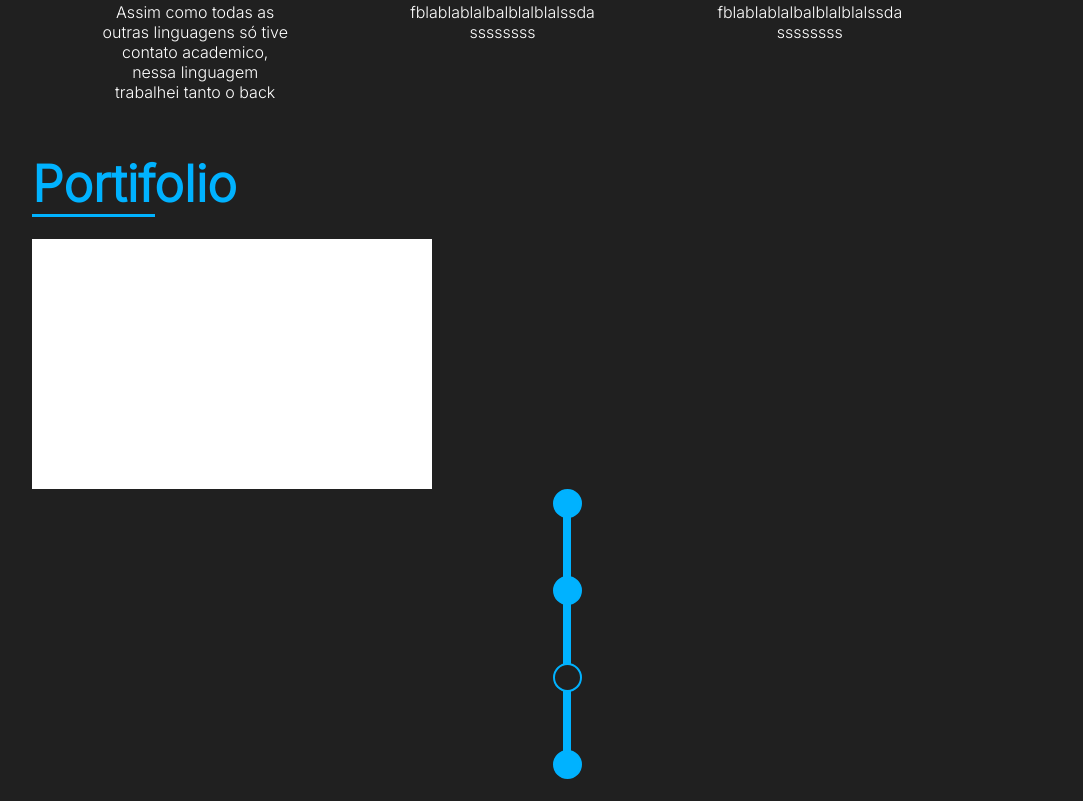
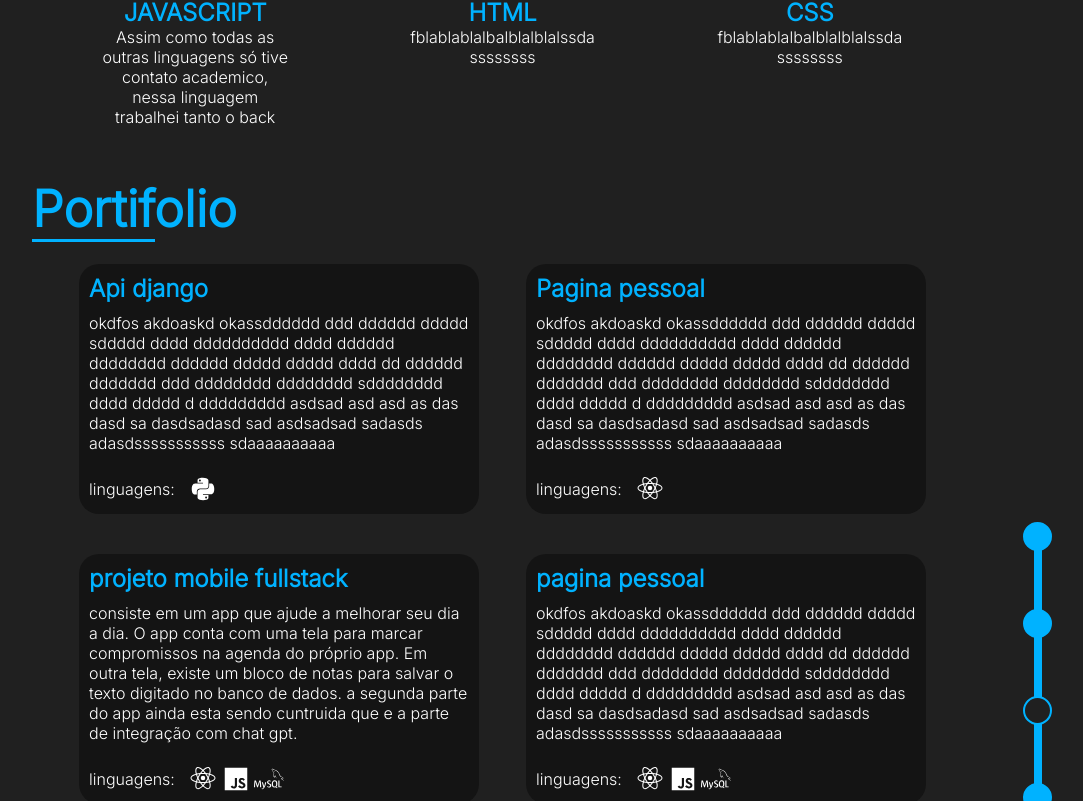
Before and after one commit to waccampos/Pagina-pessoal, a React (Vite) app: page / in a window 1280 px wide. Shown: the part 1999-2800 px from the top of the page, without its empty margins (88-1171 px from the left). Built offline with nearby package versions, Linux system fonts and the light colour scheme; a web font is replaced by a local one.

Commit message:
foi adicionado um menu hamburguer no media query.obs consertar o menu hamburguer

```diff
--- a/src/App.jsx
+++ b/src/App.jsx
@@ -2,7 +2,6 @@ import React,{ useState, useEffect } from 'react'
 
 import './styles/main.scss'
 import './styles/globals.scss'
-
 
 import MenuHeader from './components/MenuHeader'
 import BubbleSocial from './components/BubbleSocial'
@@ -17,6 +16,7 @@ import { BiLogoReact ,BiLogoPython,BiLogoJavascript,BiLogoHtml5, BiLogoCss3} fro
 import { AiOutlineArrowUp } from "react-icons/ai";
 import { MdOutlineMailOutline ,MdOutlineKeyboardDoubleArrowDown } from "react-icons/md";
 import {BsGithub, BsWhatsapp} from "react-icons/bs"
+import {SiMysql} from "react-icons/si"
 
 
 
@@ -103,14 +103,15 @@ export default function App() {
       </div>
 
       <section className='container-sobremim' id='sobremim'>
+      <TitleSessao title="Sobre mim"/>
         <div className='conteudo-sobremim'>
-          <TitleSessao title="Sobre mim"/>
 
-          <div>
             <p>
               olá, meu nome e willams campos Sou um jovem iniciante no mercado de trabalho e amante da tecnologia, busco fazer parte de uma empresa para que eu possa contribuir e aprender cada vez mais. Tenho como objetivo aperfeiçoar minhas skills técnicas para ajudar a equipe nos trabalhos cotidianos
             </p>
-          <div className='container-barra-progresso'>
+
+
+
             <BarraProgresso
               link1="#sobremim"
               link2="#skills"
@@ -119,8 +120,8 @@ export default function App() {
               progress={1}
             />
         </div>
-          </div>
-        </div>
+
+
       </section>
 
       <section className='container-skills' id='skills'>
@@ -129,44 +130,55 @@ export default function App() {
         <div className='conteudo-skills'>
           <div className='skills'>
             <Skill
-            logo={<BiLogoReact size={170}/>}
-            title={"REACT JS"}
+              title="REACT JS"
               text="fcasgg"
-            />
+            >
+              <BiLogoReact size={170}/>
+            </Skill>
+
             <Skill
-            logo={<BiLogoPython size={170}/>}
-            title={"PYTHON"}
+              title="PYTHON"
               text="
                 Usei python apenas Para back-end nessa oportunidade utilizei o framework django para fazer
                 uma api que emule um mercado.
               "
-            />
+            >
+              <BiLogoPython size={170}/>
+            </Skill>
+
             <Skill
-            logo={<BiLogoReact size={170}/>}
-            title={"REACT NATIVE"}
-            text="fblablablalbalblalblalssdassssssss"
-            />
+              title="REACT NATIVE"
+              text="fblablablalbalblalblalssdassssssss">
+              <BiLogoReact size={170}/>
+            </Skill>
+
             <Skill
-            logo={<BiLogoJavascript size={170}/>}
               title={"JAVASCRIPT"}
-            text={`
+              text="
               Assim como todas as outras linguagens só tive contato academico,
               nessa linguagem trabalhei tanto o back quanto o front,
               no back-end usei o express para fazer uma api simples
               ja no front-end utizizei com css,
               html e hoje em dia utilizo com react js e react-native.
-            `}
-            />
+              "
+              >
+              <BiLogoJavascript size={170}/>
+            </Skill>
+
             <Skill
-            logo={<BiLogoHtml5 size={170}/>}
               title={"HTML"}
               text="fblablablalbalblalblalssdassssssss"
-            />
+              >
+              <BiLogoHtml5 size={170}/>
+            </Skill>
+
             <Skill
-            logo={<BiLogoCss3 size={170}/>}
               title={"CSS"}
               text="fblablablalbalblalblalssdassssssss"
-            />
+              >
+              <BiLogoCss3 size={170}/>
+            </Skill>
+
           </div>
             <BarraProgresso
               link1="#sobremim"
@@ -184,9 +196,63 @@ export default function App() {
       </section>
       <section className='container-portifolio' id='contato'>
         <div className='conteudo-portifolio'>
+        <div className="item-portifolio">
           <ItemPortifolio
-          />
+          link={"https://github.com/waccampos/api-em-py"}
+            title={"Api django"}
+            text={"okdfos akdoaskd okassdddddd ddd dddddd ddddd sddddd dddd dddddddddd dddd dddddd dddddddd dddddd ddddd ddddd dddd dd dddddd ddddddd ddd dddddddd dddddddd sdddddddd dddd ddddd d ddddddddd asdsad asd asd as das dasd sa dasdsadasd sad asdsadsad sadasds adasdsssssssssss sdaaaaaaaaaa"}
+          >
+            <BiLogoPython size={30}/>
+          </ItemPortifolio>
 
+          <ItemPortifolio
+          link={"https://github.com/waccampos/app-tarefas-mobile-fullstack"}
+            title={"Pagina pessoal"}
+            text={"okdfos akdoaskd okassdddddd ddd dddddd ddddd sddddd dddd dddddddddd dddd dddddd dddddddd dddddd ddddd ddddd dddd dd dddddd ddddddd ddd dddddddd dddddddd sdddddddd dddd ddddd d ddddddddd asdsad asd asd as das dasd sa dasdsadasd sad asdsadsad sadasds adasdsssssssssss sdaaaaaaaaaa"}
+          >
+            <BiLogoReact size={30}/>
+
+          </ItemPortifolio>
+
+          <ItemPortifolio
+          link={"https://github.com/waccampos/app-tarefas-mobile-fullstack"}
+            title={"projeto mobile fullstack"}
+            text={"consiste em um app que ajude a melhorar seu dia a dia. O app conta com uma tela para marcar compromissos na agenda do próprio app. Em outra tela, existe um bloco de notas para salvar o texto digitado no banco de dados. a segunda parte do app ainda esta sendo cuntruida que e a parte de integração com chat gpt."}
+          >
+            <BiLogoReact size={30}/>
+            <BiLogoJavascript size={30}/>
+            <SiMysql size={30}/>
+          </ItemPortifolio>
+
+          <ItemPortifolio
+          link={"#"}
+            title={"pagina pessoal"}
+            text={"okdfos akdoaskd okassdddddd ddd dddddd ddddd sddddd dddd dddddddddd dddd dddddd dddddddd dddddd ddddd ddddd dddd dd dddddd ddddddd ddd dddddddd dddddddd sdddddddd dddd ddddd d ddddddddd asdsad asd asd as das dasd sa dasdsadasd sad asdsadsad sadasds adasdsssssssssss sdaaaaaaaaaa"}
+          >
+            <BiLogoReact size={30}/>
+            <BiLogoJavascript size={30}/>
+            <SiMysql size={30}/>
+          </ItemPortifolio>
+
+          <ItemPortifolio
+          link={"#"}
+            title={"click pointer"}
+            text={"Este projeto é uma solução para o desafio onde o objetivo é criar uma aplicação que permite ao usuário adicionar círculos clicando em qualquer lugar da página, com as funcionalidades de desfazer (undo) e refazer (redo)."}
+          >
+            <BiLogoReact size={30}/>
+
+          </ItemPortifolio>
+
+          <ItemPortifolio
+          link={"#"}
+            title={"pagina pessoal"}
+            text={"okdfos akdoaskd okassdddddd ddd dddddd ddddd sddddd dddd dddddddddd dddd dddddd dddddddd dddddd ddddd ddddd dddd dd dddddd ddddddd ddd dddddddd dddddddd sdddddddd dddd ddddd d ddddddddd asdsad asd asd as das dasd sa dasdsadasd sad asdsadsad sadasds adasdsssssssssss sdaaaaaaaaaa"}
+          >
+            <BiLogoReact size={30}/>
+            <BiLogoJavascript size={30}/>
+            <SiMysql size={30}/>
+          </ItemPortifolio>
+          </div>
           <BarraProgresso
                 link1="#sobremim"
                 link2="#skills"
--- a/src/components/ItemPortifolio/index.jsx
+++ b/src/components/ItemPortifolio/index.jsx
@@ -1,9 +1,17 @@
 import "./style.scss"
+import "../TitleSessao"
 
-export default function ItemPortifolio(){
+
+export default function ItemPortifolio({title,text,link,children}){
     return(
-        <div className="container-itemportifolio">
-s
-        </div>
+        <a href={link}>
+            <div className="container-itemportifolio">
+                <h3>{title}</h3>
+                <p>{text}</p>
+                <div className="container-language">
+                    <p>linguagens:</p>{children}
+                </div>
+            </div>
+        </a>
     )
 }
--- a/src/components/ItemPortifolio/style.scss
+++ b/src/components/ItemPortifolio/style.scss
@@ -1,8 +1,48 @@
 @use "../../styles/variables.scss";
 
-.container-itemportifolio{
-    width: 400px;
-    height: 250px;
 
-    background-color: white;
+a{
+    text-decoration: none;
 }
+.container-itemportifolio {
+  width: 400px;
+  height: 250px;
+  border-radius: 20px;
+  background-color: variables.$cor-back-s;
+  position: relative;
+  font-family: variables.$font-name;
+  ::-webkit-scrollbar {
+    width: 5px;
+
+  }
+
+  .container-language{
+    display: flex;
+    align-items: center;
+    gap: 3px;
+    position: absolute;
+    left: 0px;
+    bottom: 5px;
+  }
+
+
+  h3 {
+    padding-top: 10px;
+    padding-inline: 10px;
+    font-family: variables.$font-name;
+    color: variables.$cor-azul;
+    font-size: x-large;
+  }
+
+  p {
+    padding: 10px;
+    max-height: 130px;
+    overflow: hidden;
+    text-overflow: ellipsis;
+
+    &:hover{
+        overflow: auto;
+    }
+  }
+
+}
--- a/src/components/MenuHeader/style.scss
+++ b/src/components/MenuHeader/style.scss
@@ -1,10 +1,17 @@
 @use "../../styles/variables.scss";
-
+.container-menu{
+    display: flex;
+    justify-content: center;
+    align-items: center;
+}
 .menu{
     align-self: center;
     color: white;
     display: inline-flex;
     padding-right: 30px;
+}
+.icon-hamburguer{
+    display: none;
 }
 .link-sessao{
     font-size: 23px;
@@ -33,3 +40,25 @@
 
     }
 }
+@media (max-width: 800px){
+    .icon-hamburguer{
+        display: flex;
+        margin: 60px;
+    }
+    .menu{
+        display: none;
+        background-color: variables.$cor-header;
+
+    }
+    .ativado{
+
+        display: flex;
+        flex-direction: column;
+        justify-content: center;
+        align-items: center;
+        position: absolute;
+        top: 70px;
+
+
+    }
+}
--- a/src/components/Skill/index.jsx
+++ b/src/components/Skill/index.jsx
@@ -1,10 +1,11 @@
+
 import './style.scss'
 
-export default function Skill({logo,title,text}){
+export default function Skill({title,text,children}){
     return(
         <div className="container-skill">
             <div>
-                {logo}
+                {children}
             </div>
             <h3>
                 {title}
--- a/src/styles/main.scss
+++ b/src/styles/main.scss
@@ -9,13 +9,14 @@
 .container-header{
     background-color: variables.$cor-header;
     display: flex;
+    align-items: center;
     justify-content: space-between;
     padding-inline: 25px;
     height: 8vh;
     position: fixed;
     top: 0;
     width: 100%;
-    z-index: 100;
+    z-index: 1000;
     margin-right: 150px;
     .logo{
         display: flex;
@@ -72,13 +73,13 @@
 }
 
 .container-sobremim{
+    padding-left: 120px;
+    padding-right: 120px;
+    padding-bottom: 50px;
     background-color: variables.$cor-back-s;
     .conteudo-sobremim{
-        margin-right: 120px;
-        margin-left: 120px;
-        div{
-            display: flex;
-        }
+        display: flex;
+
         p{
             font-size: variables.$tamanho-font-text;
             font-family: variables.$font-name;
@@ -108,10 +109,17 @@
 .container-portifolio{
     margin-right: 120px;
     margin-left: 120px;
+    .conteudo-portifolio{
+        display: flex ;
+        .item-portifolio{
+            display: flex;
+            flex-wrap: wrap;
+            justify-content: space-evenly;
+            row-gap: 40px;
+        }
 
+    }
 }
-
-
 
 
 @keyframes Float{
@@ -127,10 +135,6 @@
 }
 
 
-
-
-
-
 .elemento {
     display: none;
     transform: translateY(20px);
```
Also changed, not shown: src/components/BarraProgresso/style.scss (+13 -5 lines), src/components/MenuHeader/index.jsx (+29 -14 lines), 1 other file (tests, documents, lock files or other folders). Lines whose indentation alone changed are shown as unchanged.
